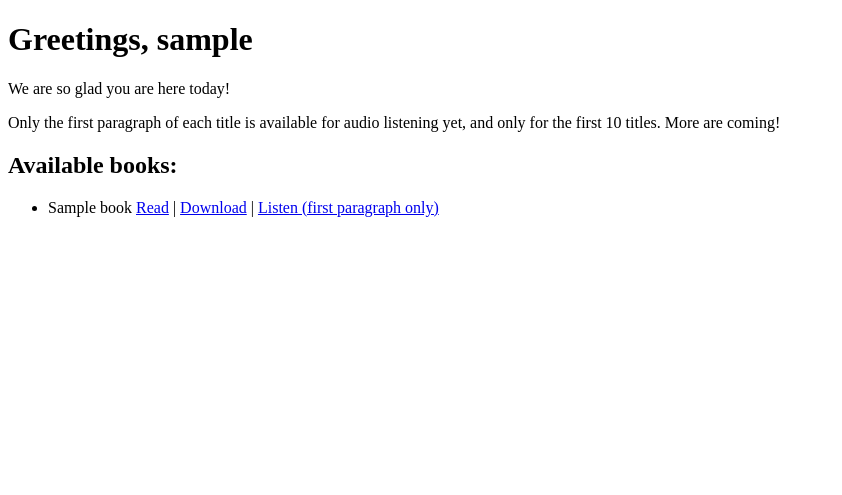
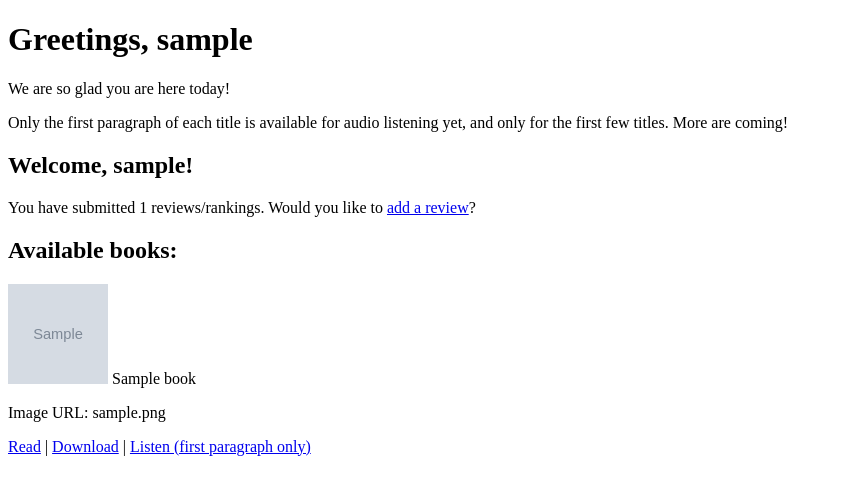
Before and after one commit to CaiNowicki/MS587-Assignment-3, a Flask app: a page that uses templates/greet.html in a window 1280 px wide. Shown: the top 495 px of the page, without its empty margins (0-842 px from the left). Run offline with Flask 3, Linux system fonts and the light colour scheme; tables that the repository leaves empty hold one stand-in row (values such as "Sample post"); grey boxes marked "Sample" are stand-in pictures.

Commit message:
added cover images and submit a review form - cover images broken due to browser security

```diff
--- a/app.py
+++ b/app.py
@@ -20,14 +20,27 @@ class User(db.Model):
     col_user_first_name = db.Column(db.String(50), nullable=False)
     col_user_last_name = db.Column(db.String(50), nullable=False)
 
-# Define the Books model (assuming you have one)
+# Define the Review model
+class Review(db.Model):
+    __tablename__ = 'Reviews'
+    pk_review_id = db.Column(db.Integer, primary_key=True, autoincrement=True)
+    fk_user_id = db.Column(db.Integer, db.ForeignKey('Users.pk_user_id'), nullable=False)
+    fk_book_id = db.Column(db.Integer, db.ForeignKey('Books.pk_book_ID'), nullable=False)
+    col_review_contents = db.Column(db.Text, nullable=True)
+    col_rating = db.Column(db.Integer, nullable=False)
+
+    user = db.relationship('User', backref=db.backref('reviews', lazy=True))
+    book = db.relationship('Book', backref=db.backref('reviews', lazy=True))
+
+
 # Define the Books model
 class Book(db.Model):
     __tablename__ = 'Books'
     pk_book_ID = db.Column(db.Integer, primary_key=True)
     col_book_title = db.Column(db.String(250), nullable=False)
     col_book_path = db.Column(db.String(250), nullable=False)  # PDF file path
-    col_book_audio = db.Column(db.String(250), nullable=False)  # Audio file path for listen
+    col_book_audio = db.Column(db.String(250), nullable=True)  # Audio file path for listen
+    col_book_cover = db.Column(db.String(250), nullable=True)
 
 def clean_filename(filename):
     # Regular expression pattern to match non-alphanumeric characters except '_', '-' and '.'
@@ -52,10 +65,20 @@ def submit_name():
 
 @app.route('/greet/<name>')
 def greet(name):
-    # Query all books from the database
-    books = Book.query.all()
-    return render_template('greet.html', name=name, books=books)
+    # Query user by username
+    user = User.query.filter_by(col_username=name).first()
+    if user:
+        # Count of reviews/rankings submitted by the user
+        reviews_count = len(user.reviews)
 
+        # Query all books and their respective review counts for the user
+        books = Book.query.all()
+        book_reviews_count = {book.pk_book_ID: len([review for review in user.reviews if review.fk_book_id == book.pk_book_ID]) for book in books}
+    else:
+        reviews_count = 0
+        book_reviews_count = {}
+
+    return render_template('greet.html', name=name, reviews_count=reviews_count, book_reviews_count=book_reviews_count, books=books)
 
 @app.route('/download/<path:filename>')
 def download(filename):
@@ -79,9 +102,6 @@ def read(filename):
     except FileNotFoundError:
         return "File not found", 404
 
-from flask import send_file
-import os
-import re
 
 @app.route('/listen/<path:filename>')
 def listen(filename):
@@ -126,5 +146,50 @@ def new_user(name):
     return render_template('new_user.html', name=name)
 
 
+@app.route('/submit_review', methods=['POST'])
+def submit_review():
+    username = request.form['username']
+    user = User.query.filter_by(col_username=username).first()
+
+    if not user:
+        return "User not found", 404  # Handle case where user does not exist
+
+    book_id = request.form['book_id']
+    review_text = request.form['review_text']
+    rating = request.form['rating']
+
+    # Create a new Review object and add it to the database
+    new_review = Review(fk_user_id=user.pk_user_id, fk_book_id=book_id, col_review_contents=review_text, col_rating=rating)
+    db.session.add(new_review)
+    db.session.commit()
+
+    return redirect(url_for('greet', name=username))  # Redirect to greet page with correct username
+
+
+
+@app.route('/add_review/<name>', methods=['GET', 'POST'])
+def add_review(name):
+    if request.method == 'POST':
+        username = name  # Assuming username is passed via the URL
+        user = User.query.filter_by(col_username=username).first()
+
+        if not user:
+            return "User not found", 404  # Handle case where user does not exist
+
+        book_id = request.form['book_id']
+        review_text = request.form['review_text']
+        rating = request.form['rating']
+
+        # Create a new Review object and add it to the database
+        new_review = Review(fk_user_id=user.pk_user_id, fk_book_id=book_id, col_review_contents=review_text, col_rating=rating)
+        db.session.add(new_review)
+        db.session.commit()
+
+        return redirect(url_for('greet', name=username))  # Redirect to greet page with correct username
+
+    # GET request: Provide the add_review.html form with list of books
+    books = Book.query.all()  # Query all books to populate the dropdown
+    return render_template('add_review.html', name=name, books=books)
+
 if __name__ == "__main__":
     app.run()
--- a/templates/greet.html
+++ b/templates/greet.html
@@ -1,4 +1,4 @@
-<!doctype html>
+<!DOCTYPE html>
 <html>
 <head>
     <title>Greetings, {{ name }}</title>
@@ -6,21 +6,32 @@
 <body>
     <h1>Greetings, {{ name }}</h1>
     <p>We are so glad you are here today!</p>
-    <p>Only the first paragraph of each title is available for audio listening yet, and only for the first 10 titles. More are coming!</p>
+    <p>Only the first paragraph of each title is available for audio listening yet, and only for the first few titles. More are coming!</p>
+    <h2>Welcome, {{ name }}!</h2>
+    <p>You have submitted {{ reviews_count }} reviews/rankings. Would you like to <a href="{{ url_for('add_review', name=name) }}">add a review</a>?</p>
+
     <h2>Available books:</h2>
-    <ul>
+    <div class="books">
         {% for book in books %}
-        <li>
-            {{ book.col_book_title }}
+        <div class="book">
+            {% if book.col_book_cover %}
+                <img src="{{ book.col_book_cover }}" alt="Cover image for {book.col_book_title}" width="100" height="100" runat="server">
+
+            {% else %}
+                <p>No cover image available</p>
+            {% endif %}
+            <span>{{ book.col_book_title }}</span>
+            <br>
+            <p>Image URL: {{ book.col_book_cover }}</p>
             <a href="{{ url_for('read', filename=book.col_book_path) }}">Read</a> |
             <a href="{{ url_for('download', filename=book.col_book_path) }}">Download</a> |
             {% if book.col_book_audio %}
             <a href="{{ url_for('listen', filename=book.col_book_audio) }}">Listen (first paragraph only)</a>
-        {% else %}
+            {% else %}
             No audio available
-        {% endif %}
-        </li>
+            {% endif %}
+        </div>
         {% endfor %}
-    </ul>
+    </div>
 </body>
 </html>
```
Also changed, not shown: templates/add_review.html (added, +26 -0 lines).
